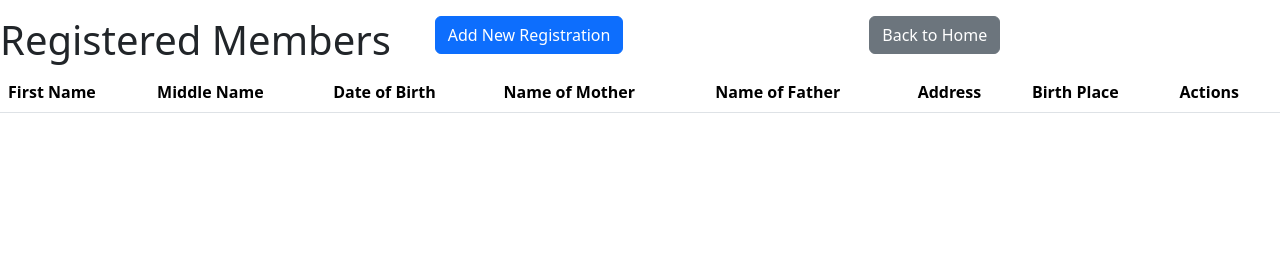
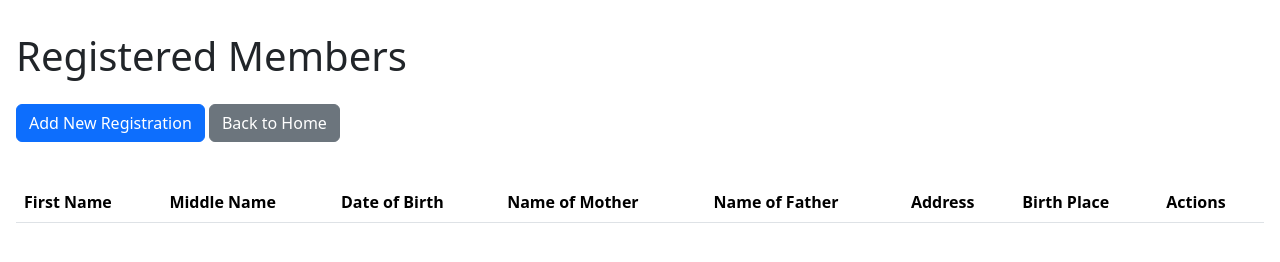
Before and after one commit to DilushaSF/codespaces-blank, a plain HTML site: page members.html in a window 1280 px wide. Drawn offline with nearby package versions, Linux system fonts and the light colour scheme; no server answers.

Commit message:
members html form UI fixes 1

```diff
--- a/members.html
+++ b/members.html
@@ -18,22 +18,20 @@
 </head>
 
 <body>
-    <div class="members-form well">
+    <div class="members-form well p-3">
         <div class="row mt-3">
             <div class="col-4">
                 <h1>Registered Members</h1>
             </div>
+        </div>
 
-            <div class="col-4">
+        <div class="row">
+            <div class="col-4 pt-3">
                 <button id="addNewRegistrationButton" class="btn btn-primary mb-3">Add New Registration</button>
-            </div>
-
-            <div class="col-4">
                 <button id="backToHomeButton" class="btn btn-secondary mb-3">Back to Home</button>
             </div>
-
         </div>
-
+        <br>
         <table class="table table-striped">
             <thead>
                 <tr>
```
Also changed, not shown: home.html (+1 -1 lines).
